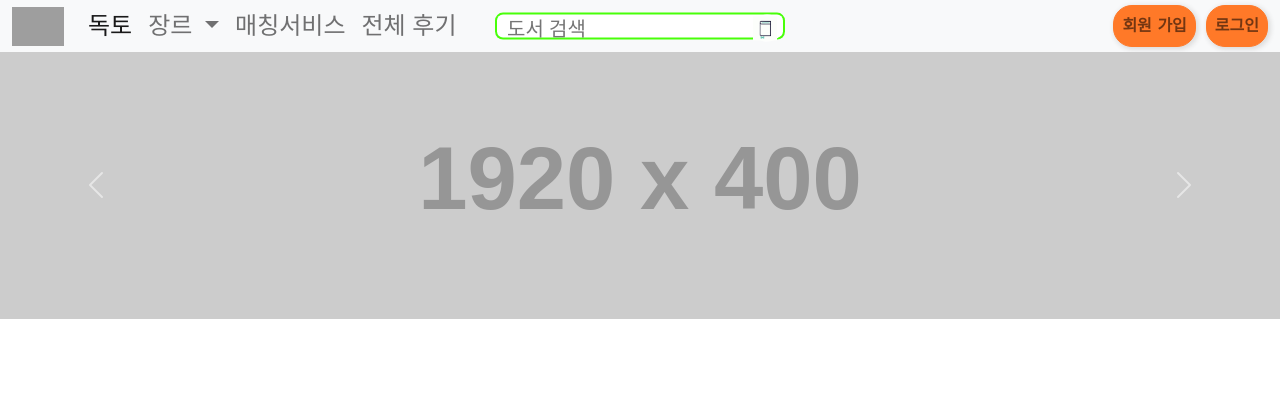
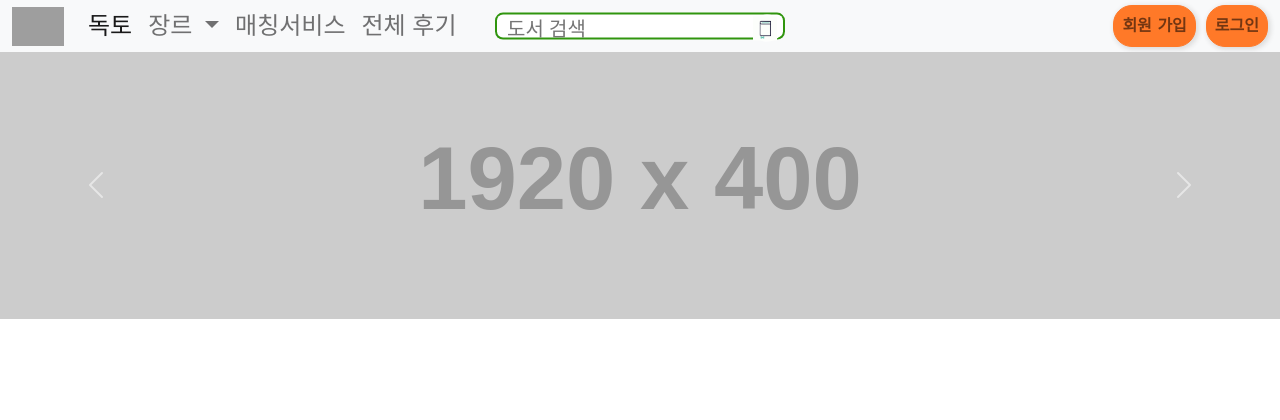
Before and after one commit to ksy133900/KDT-Final-PJT, a Django app: page / in a window 1280 px wide. Shown: the top 420 px of the page. Run offline with Django 3.2, Linux system fonts and the light colour scheme; grey boxes labelled with a size stand in for pictures from a placeholder-image service; some libraries are stand-ins or nearby versions; some web fonts are replaced; grey boxes are pictures that could not be loaded.

Commit message:
검색창색깔바꿈

```diff
--- a/static/css/main.css
+++ b/static/css/main.css
@@ -8,7 +8,7 @@
   padding: 0px;
   border-radius: 6px;
   background: #ffffff;
-  box-shadow: 0px 0px 0 2px #48ff09;
+  box-shadow: 0px 0px 0 2px #30950e;
 }
 
 .search-btn {
@@ -56,14 +56,16 @@
   margin-left: 0px;
   border-radius: 6px 0 0 6px;
   outline: rgb(255, 255, 255);
-  box-shadow: 0px 0px 0 2.6px rgb(0 233 255 / 96%);
+  box-shadow: 0px 0px 0 2.6px rgb(1 255 0 / 96%);
 }
 
 /* 검색창 끝 */
-
+/* nav바 */
 .nav-style {
   background-color: rgb(255, 121, 40);
   border-radius: 19px;
   border: 1px solid rgb(255, 121, 40);
   box-shadow: 0.1em 0.1em 5px 1px #dcdcdc;
 }
+
+/* nav바 */
```
